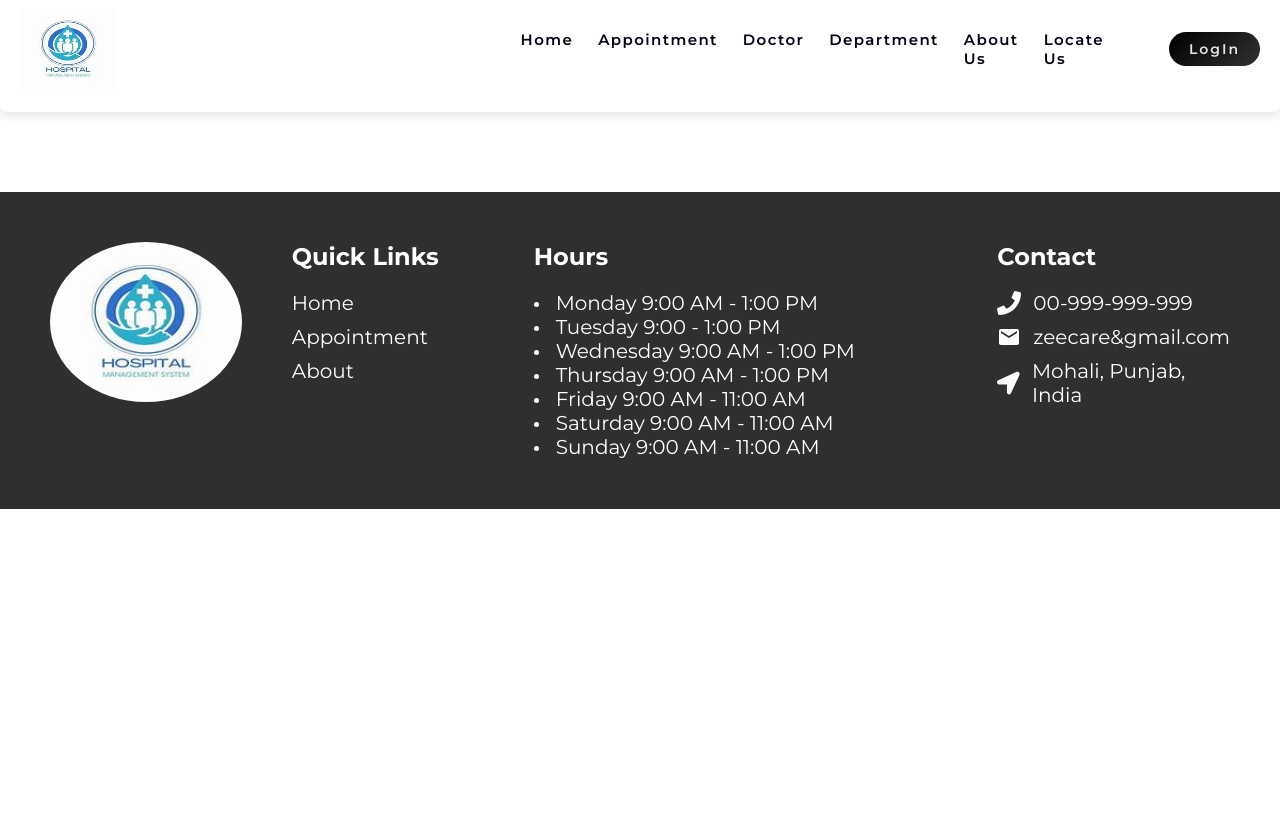
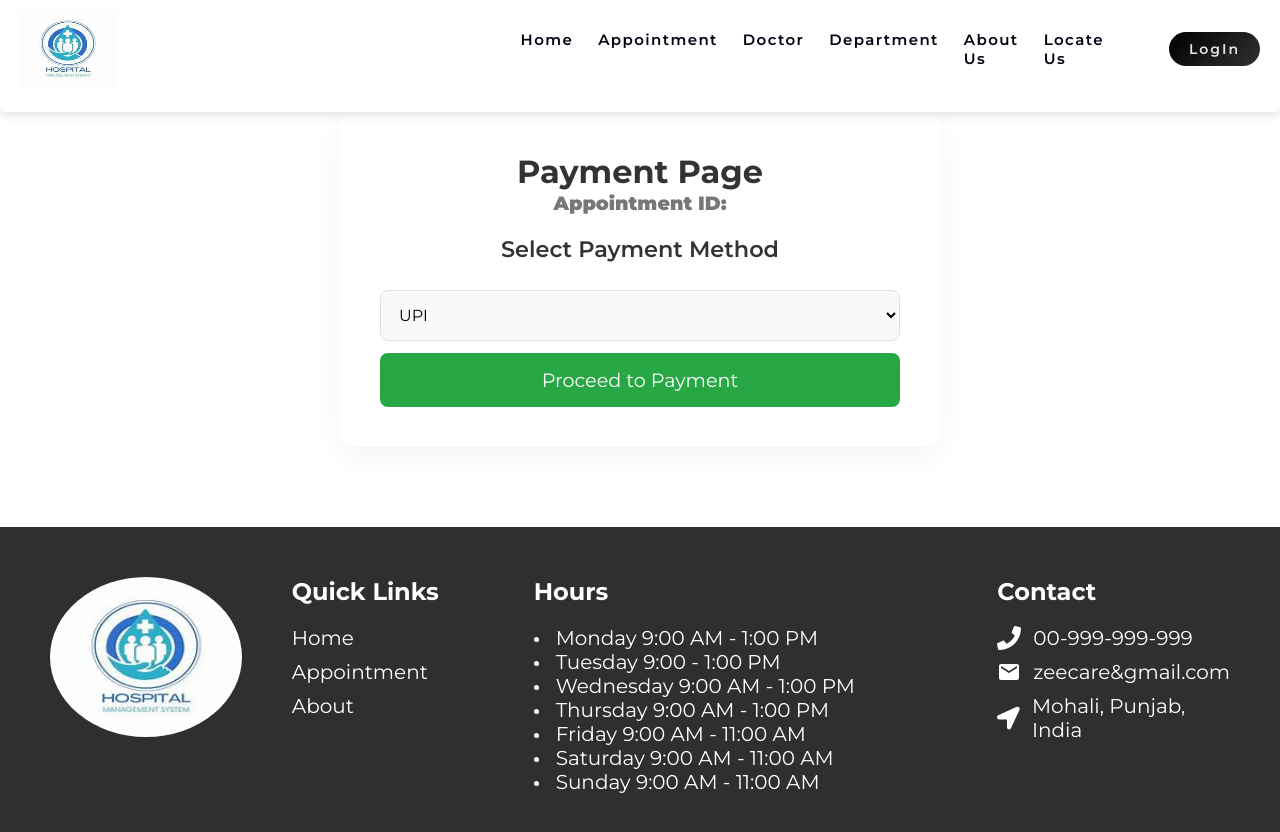
Before and after one commit to Anmolb2004/MedPortal, a React (Vite) app in the folder frontend/: page /payment in a window 1280 px wide. Shown: the top 832 px of the page. Before the commit the page ends 800 px from the top, so only its background shows below. Built offline with nearby package versions, Linux system fonts and the light colour scheme; no server answers.

Commit message:
PaymentGateway

```diff
--- a/frontend/src/App.jsx
+++ b/frontend/src/App.jsx
@@ -7,6 +7,7 @@ import Login from "./Pages/Login.jsx";
 import Home from "./Pages/Home.jsx";
 import Appointment from "./Pages/Appointment.jsx";
 import Profile from "./Pages/Profile.jsx";
+import Payment from "./Pages/Payment.jsx"; // Import Payment page
 
 import { ToastContainer } from "react-toastify";
 import "react-toastify/dist/ReactToastify.css";
@@ -21,6 +22,7 @@ import LocateUs from "./Pages/LocateUs.jsx";
 const App = () => {
   const { isAuthenticated, setIsAuthenticated, setUser } = useContext(Context);
   const [loading, setLoading] = useState(true);
+
   useEffect(() => {
     const fetchUser = async () => {
       try {
@@ -43,6 +45,7 @@ const App = () => {
   if (loading) {
     return <div>Loading...</div>; // Show a loading spinner or placeholder
   }
+
   return (
     <>
       <Router>
@@ -57,6 +60,7 @@ const App = () => {
           <Route path="/department" element={<Department />} />
           <Route path="/locate" element={<LocateUs />} />
           <Route path="/profile" element={<Profile />} />
+          <Route path="/payment" element={<Payment />} /> {/* Add Payment route */}
         </Routes>
         <Footer />
         <ToastContainer position="top-center" />
--- /dev/null
+++ b/frontend/src/Pages/Payment.css
@@ -0,0 +1,169 @@
+/* Container styling */
+.payment-container {
+    width: 100%;
+    max-width: 600px;
+    margin: auto;
+    padding: 40px;
+    background-color: #ffffff;
+    border-radius: 12px;
+    box-shadow: 0 8px 30px rgba(0, 0, 0, 0.05);
+    font-family: 'Poppins', sans-serif;
+    transition: all 0.3s ease;
+  }
+
+  /* Section styling */
+  .payment-section {
+    margin-top: 20px;
+  }
+
+  /* Heading styles */
+  .payment-section h4 {
+    font-size: 1.4em;
+    color: #333;
+    margin-bottom: 15px;
+    font-weight: 600;
+    text-align: center;
+  }
+
+  /* Styling for select dropdown */
+  .payment-select {
+    width: 100%;
+    padding: 14px;
+    margin: 12px 0;
+    border-radius: 8px;
+    border: 1px solid #e0e0e0;
+    background-color: #f9f9f9;
+    font-size: 1em;
+    transition: border-color 0.3s ease, background-color 0.3s ease;
+  }
+
+  .payment-select:focus {
+    border-color: #28a745;
+    background-color: #ffffff;
+    outline: none;
+  }
+
+  /* Input fields (card details, CVV, OTP) */
+  .card-details input,
+  .cvv-expiry input,
+  .otp-section input {
+    width: 100%;
+    padding: 14px;
+    margin: 12px 0;
+    border-radius: 8px;
+    border: 1px solid #ddd;
+    background-color: #f9f9f9;
+    font-size: 1em;
+    transition: all 0.3s ease;
+  }
+
+  .card-details input:focus,
+  .cvv-expiry input:focus,
+  .otp-section input:focus {
+    border-color: #28a745;
+    background-color: #ffffff;
+    outline: none;
+  }
+
+  /* Button styling */
+  .pay-button {
+    width: 100%;
+    padding: 15px;
+    background: #28a745;
+    color: white;
+    font-size: 1.2em;
+    border: none;
+    border-radius: 8px;
+    cursor: pointer;
+    transition: all 0.3s ease;
+  }
+
+  .pay-button:hover {
+    background: #218838;
+  }
+
+  .pay-button:disabled {
+    background-color: #b5e7a0;
+    cursor: not-allowed;
+  }
+
+  /* Payment status message */
+  .payment-status {
+    font-size: 1.2em;
+    margin-top: 20px;
+    text-align: center;
+    font-weight: 600;
+  }
+
+  .payment-status.success {
+    color: #28a745;
+    animation: fadeIn 1s ease-in-out;
+  }
+
+  .payment-status.fail {
+    color: #dc3545;
+    animation: fadeIn 1s ease-in-out;
+  }
+
+  /* CVV and Expiry date layout */
+  .cvv-expiry {
+    display: flex;
+    justify-content: space-between;
+    gap: 15px;
+  }
+
+  .cvv-input,
+  .expiry-input {
+    width: 48%;
+  }
+
+  /* Input labels for better accessibility */
+  label {
+    font-size: 1em;
+    font-weight: 600;
+    color: #555;
+    display: block;
+    margin-bottom: 8px;
+  }
+
+  /* Card section styling */
+  .card-details input {
+    letter-spacing: 2px; /* for better readability of card numbers */
+  }
+
+  /* General text and alignment adjustments */
+  h1 {
+    font-size: 2em;
+    color: #333;
+    text-align: center;
+    font-weight: 700;
+  }
+
+  h3 {
+    text-align: center;
+    font-size: 1.2em;
+    color: #777;
+    margin-bottom: 20px;
+  }
+
+  /* Mobile responsiveness */
+  @media screen and (max-width: 600px) {
+    .cvv-expiry {
+      flex-direction: column;
+    }
+
+    .cvv-input,
+    .expiry-input {
+      width: 100%;
+    }
+  }
+
+  /* Animation for payment status */
+  @keyframes fadeIn {
+    0% {
+      opacity: 0;
+    }
+    100% {
+      opacity: 1;
+    }
+  }
--- /dev/null
+++ b/frontend/src/Pages/Payment.jsx
@@ -0,0 +1,143 @@
+import React, { useState } from "react";
+import { useNavigate, useLocation } from "react-router-dom";
+import "./Payment.css";
+
+const Payment = () => {
+  const navigate = useNavigate();
+  const location = useLocation();
+  const { appointmentId } = location.state || {}; // Get appointmentId from navigation state
+  const [paymentOption, setPaymentOption] = useState("UPI");
+  const [cardNumber, setCardNumber] = useState("");
+  const [cvv, setCvv] = useState("");
+  const [expDate, setExpDate] = useState("");
+  const [otp, setOtp] = useState("");
+  const [isProcessing, setIsProcessing] = useState(false);
+  const [paymentStatus, setPaymentStatus] = useState(""); // To show success or failure message
+  const [isOtpSent, setIsOtpSent] = useState(false); // To track OTP sent status
+  const [otpSentTo, setOtpSentTo] = useState(""); // To show where OTP was sent (mobile/email)
+
+  // Simulate a payment process
+  const handlePayment = () => {
+    if (!cardNumber || !cvv || !expDate) {
+      alert("Please fill in all the card details.");
+      return;
+    }
+
+    setIsProcessing(true); // Set loading state
+
+    // Simulate sending OTP after card details are entered
+    setTimeout(() => {
+      setIsOtpSent(true); // OTP is now sent
+      setOtpSentTo("mobile"); // Simulate OTP sent to mobile (could be email too)
+      setIsProcessing(false);
+    }, 1000); // Simulate OTP sent after 1 second
+
+  };
+
+  const verifyOtp = () => {
+    if (!otp) {
+      alert("Please enter the OTP.");
+      return;
+    }
+
+    setIsProcessing(true); // Set loading state
+
+    // Simulating OTP verification and payment success/failure
+    setTimeout(() => {
+      const isPaymentSuccessful = Math.random() > 0.2; // 80% chance of success
+
+      if (isPaymentSuccessful) {
+        setPaymentStatus("Payment Successful!");
+        setIsProcessing(false);
+        setTimeout(() => {
+          navigate("/profile"); // Redirect to profile after 2 seconds
+        }, 2000);
+      } else {
+        setPaymentStatus("Payment Failed. Please try again.");
+        setIsProcessing(false);
+      }
+    }, 3000); // Simulating 3-second processing time
+  };
+
+  return (
+    <div className="payment-container">
+      <h1>Payment Page</h1>
+      <h3>Appointment ID: {appointmentId}</h3>
+      <div className="payment-section">
+        <h4>Select Payment Method</h4>
+        <select
+          value={paymentOption}
+          onChange={(e) => setPaymentOption(e.target.value)}
+          className="payment-select"
+        >
+          <option value="UPI">UPI</option>
+          <option value="Credit/Debit Card">Credit/Debit Card</option>
+          <option value="Net Banking">Net Banking</option>
+        </select>
+
+        {paymentOption === "Credit/Debit Card" && (
+          <div className="card-details">
+            <label>Card Number</label>
+            <input
+              type="text"
+              value={cardNumber}
+              onChange={(e) => setCardNumber(e.target.value)}
+              placeholder="Enter your card number"
+              maxLength="16"
+            />
+          </div>
+        )}
+
+        {paymentOption === "Credit/Debit Card" && (
+          <div className="cvv-expiry">
+            <div className="cvv-input">
+              <label>CVV</label>
+              <input
+                type="text"
+                value={cvv}
+                onChange={(e) => setCvv(e.target.value)}
+                placeholder="Enter CVV"
+                maxLength="3"
+              />
+            </div>
+            <div className="expiry-input">
+              <label>Expiration Date</label>
+              <input
+                type="text"
+                value={expDate}
+                onChange={(e) => setExpDate(e.target.value)}
+                placeholder="MM/YY"
+                maxLength="5"
+              />
+            </div>
+          </div>
+        )}
+
+        {!isOtpSent ? (
+          <button onClick={handlePayment} className="pay-button" disabled={isProcessing}>
+            {isProcessing ? "Sending OTP..." : "Proceed to Payment"}
+          </button>
+        ) : (
+          <div className="otp-section">
+            <h4>OTP Sent to your {otpSentTo}</h4>
+            <label>Enter OTP</label>
+            <input
+              type="text"
+              value={otp}
+              onChange={(e) => setOtp(e.target.value)}
+              placeholder="Enter OTP"
+              maxLength="6"
+            />
+            <button onClick={verifyOtp} className="pay-button" disabled={isProcessing}>
+              {isProcessing ? "Verifying..." : "Verify OTP"}
+            </button>
+          </div>
+        )}
+
+        {paymentStatus && <p className={`payment-status ${paymentStatus.includes("Successful") ? "success" : "fail"}`}>{paymentStatus}</p>}
+      </div>
+    </div>
+  );
+};
+
+export default Payment;
--- a/frontend/src/Pages/Profile.jsx
+++ b/frontend/src/Pages/Profile.jsx
@@ -2,11 +2,13 @@ import React, { useEffect, useState, useContext } from "react";
 import axios from "axios";
 import "./Profile.css";
 import { Context } from "../main.jsx";
+import { useNavigate } from "react-router-dom"; // Import useNavigate for navigation
 
 const Profile = () => {
   const { isAuthenticated, user } = useContext(Context);
   const [appointments, setAppointments] = useState([]);
   const [loading, setLoading] = useState(true);
+  const navigate = useNavigate(); // Initialize useNavigate
 
   useEffect(() => {
     if (isAuthenticated) {
@@ -36,8 +38,8 @@ const Profile = () => {
   }
 
   const handlePayment = (appointmentId) => {
-    // Add your payment handling logic here
-    console.log(`Initiate payment for appointment ID: ${appointmentId}`);
+    // Navigate to the Payment page, passing appointmentId in the state
+    navigate("/payment", { state: { appointmentId } });
   };
 
   return (
@@ -50,7 +52,7 @@ const Profile = () => {
             <th>Date</th>
             <th>Doctor</th>
             <th>Status</th>
-            <th>Action</th> {/* Add an Action column */}
+            <th>Action</th>
           </tr>
         </thead>
         <tbody>
@@ -72,7 +74,10 @@ const Profile = () => {
                 </td>
                 <td>
                   {appointment.status === "Accepted" && (
-                    <button onClick={() => handlePayment(appointment._id)} className="payment-button">
+                    <button
+                      onClick={() => handlePayment(appointment._id)}
+                      className="payment-button"
+                    >
                       Pay Now
                     </button>
                   )}
```
